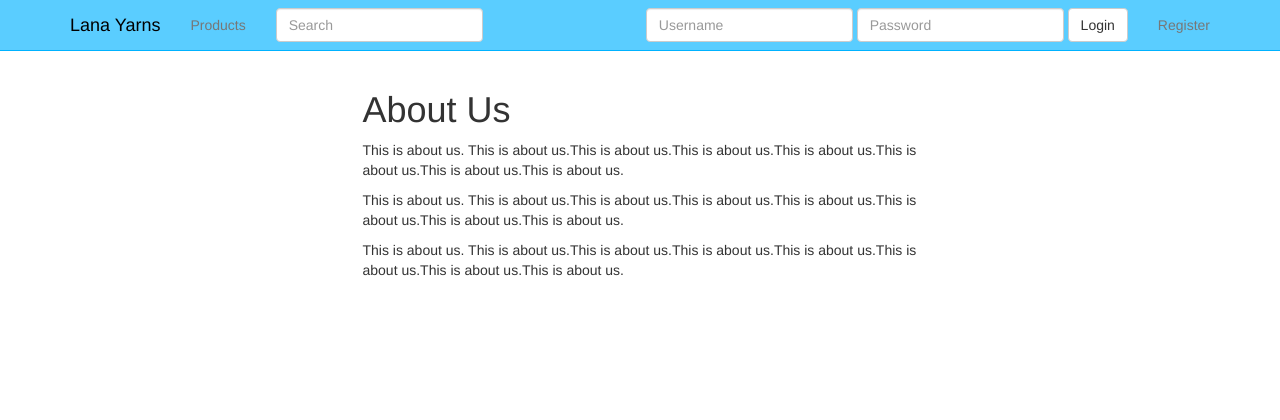
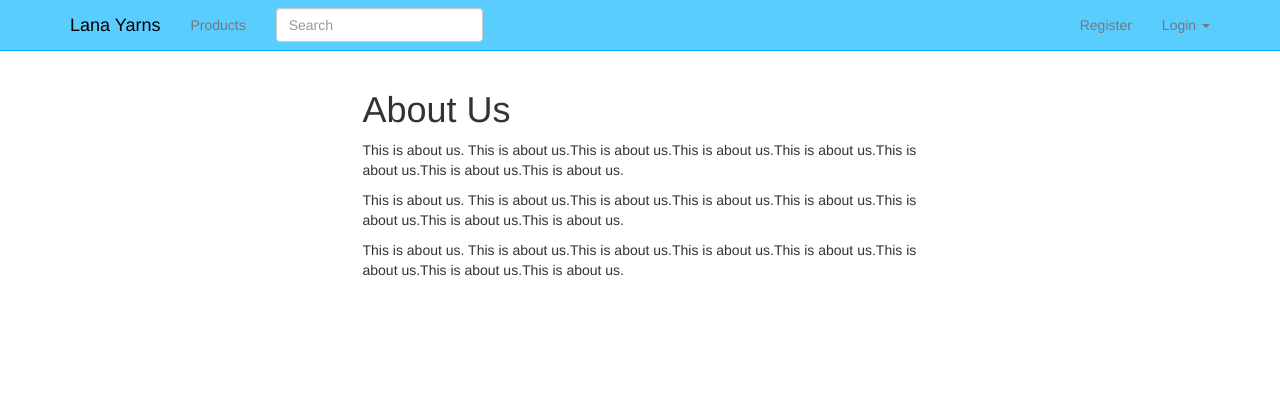
Before and after one commit to RommelTJ/Lana-Yarns, a Django app: page /about/ in a window 1280 px wide. Shown: the top 420 px of the page. Run offline with Django 3.2, Linux system fonts and the light colour scheme; some libraries are stand-ins or nearby versions.

Commit message:
Moving the log-in form to dropdown menu

```diff
--- a/src/templates/navbar.html
+++ b/src/templates/navbar.html
@@ -30,22 +30,29 @@
             <li><a href="{% url 'auth_logout' %}">Logout</a></li>
           {% else %}
               <li><a href="{% url 'registration_register' %}">Register</a></li>
-            {% endif %}
-          </ul>
+              {% if not '/accounts/login' in request.get_full_path %}
+                  <li class="dropdown">
+                      <a href="#" class="dropdown-toggle" data-toggle="dropdown" role="button" aria-haspopup="true" aria-expanded="false">Login <span class="caret"></span></a>
+                      <ul class="dropdown-menu">
 
-          {% if not request.user.is_authenticated and not '/accounts/login' in request.get_full_path %}
-            <form class="navbar-form navbar-right" method="POST" action="{% url 'auth_login' %}">{% csrf_token %}
+                          <!-- Login Form -->
+                          <form class="navbar-form" method="POST" action="{% url 'auth_login' %}">
+                              {% csrf_token %}
                               <div class="form-group">
                                   <input type="text" class="form-control" name="username" placeholder="Username" />
                               </div>
                               <div class="form-group">
                                   <input type="password" class="form-control" name="password" placeholder="Password" />
                               </div>
-              <button type="submit" class="btn btn-default">Login</button>
+                              <button type="submit" class="btn btn-primary btn-block">Login</button>
                           </form>
+                          <p class="text-center"><a href="{% url 'auth_password_reset' %}">Forget password?</a></p>
+
+                      </ul>
+                  </li>
               {% endif %}
-
-
+          {% endif %}
+          </ul>
         </div><!--/.nav-collapse -->
       </div>
     </nav>
```
Lines whose indentation alone changed are shown as unchanged.
